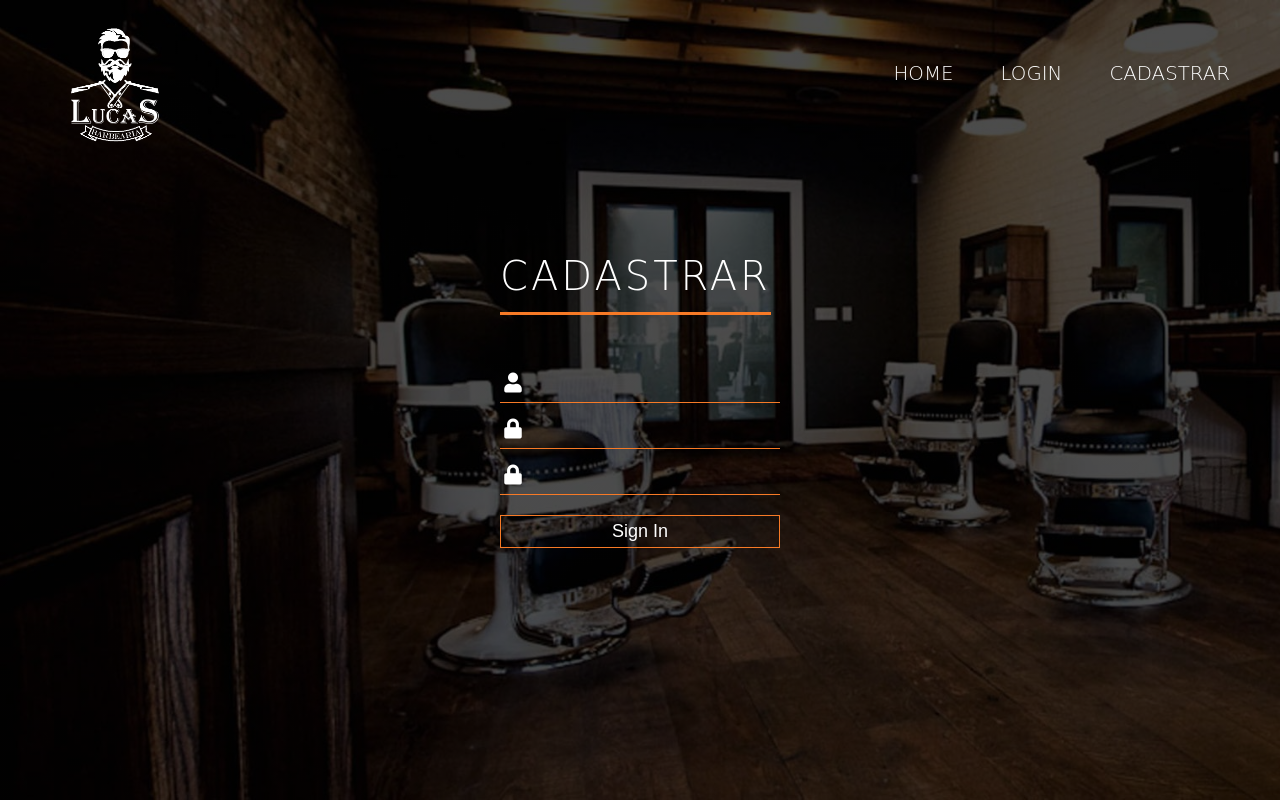
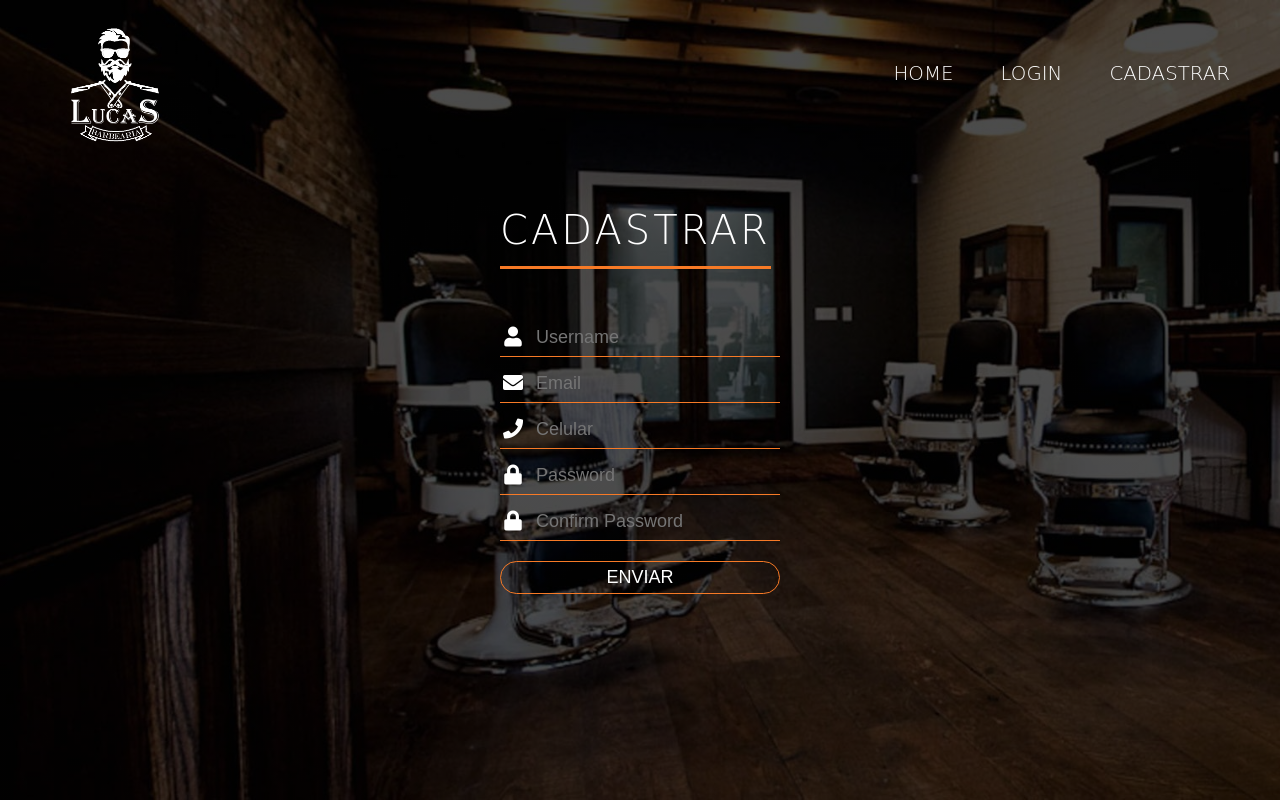
Before and after one commit to AlfaPhD/django_schedule, a Django app: page /cadastrar in a window 1280 px wide. Run offline with Django 3.2, Linux system fonts and the light colour scheme; some libraries are stand-ins or nearby versions; some web fonts are replaced.

Commit message:
[UP] subindo correção no template e tela para cadastro de novos usuarios

```diff
--- a/requirements.txt
+++ b/requirements.txt
@@ -24,3 +24,4 @@ bleach==1.4.3
 whitenoise==3.2
 django-bootstrap4
 django-bootstrap-modal-forms
+django-phone-field
--- /dev/null
+++ b/website/forms.py
@@ -0,0 +1,67 @@
+
+from django import forms
+from django.contrib.auth import get_user_model
+
+User = get_user_model()
+
+
+class ContactForm(forms.Form):
+    full_name = forms.CharField(
+        widget=forms.TextInput(
+            attrs={
+                "class": "form-control",
+                "placeholder": "Seu nome completo"
+            }
+        )
+    )
+    email = forms.EmailField(
+        widget=forms.EmailInput(
+            attrs={
+                "class": "form-control",
+                "placeholder": "Digite seu email"
+            }
+        )
+    )
+    content = forms.CharField(
+        widget=forms.Textarea(
+            attrs={
+                "class": "form-control",
+                "placeholder": "Digite sua mensagem"
+            }
+        )
+    )
+
+    def clean_email(self):
+        email = self.cleaned_data.get("email")
+        if not "gmail.com" in email:
+            raise forms.ValidationError("O Email deve ser do gmail.com")
+        return email
+
+
+class RegisterForm(forms.Form):
+    username = forms.CharField()
+    email = forms.EmailField()
+    password = forms.CharField(widget=forms.PasswordInput)
+    password2 = forms.CharField(label='Confirm password', widget=forms.PasswordInput)
+
+    def clean_username(self):
+        username = self.cleaned_data.get('username')
+        qs = User.objects.filter(username=username)
+        if qs.exists():
+            raise forms.ValidationError("Esse usuário já existe, escolha outro nome.")
+        return username
+
+    def clean_email(self):
+        email = self.cleaned_data.get('email')
+        qs = User.objects.filter(email=email)
+        if qs.exists():
+            raise forms.ValidationError("Esse email já existe, tente outro!")
+        return email
+
+    def clean(self):
+        data = self.cleaned_data
+        password = self.cleaned_data.get('password')
+        password2 = self.cleaned_data.get('password2')
+        if password != password2:
+            raise forms.ValidationError("As senhas informadas devem ser iguais!")
+        return data
--- a/website/templates/registration/register.html
+++ b/website/templates/registration/register.html
@@ -3,29 +3,38 @@
 {% block content %}
     <div class="login-box">
         <h1>Cadastrar</h1>
-
-        {{ form.non_field_errors }}
+         {{ form.non_field_errors }}
         <form method="post" action="{% url 'website:cadastrar' %}">
             {% csrf_token %}
             <div class="textbox">
                 <i class="fas fa-user"></i>
-{#                <input type='text' placeholder="Username" name='username' value='' class='glyphicon glyphicon-user'>#}
-                {{ form.username }}
+                <input type='text' placeholder="Username" name='username' value='' class='glyphicon glyphicon-user'>
+{#                {{ form.username }}#}
+            </div>
+            <div class="textbox">
+                <i class="fas fa-envelope"></i>
+                <input type='text' placeholder="Email" name='email' value='' class='glyphicon glyphicon-user'>
+{#                {{ form.email }}#}
+            </div>
+            <div class="textbox">
+                <i class="fas fa-phone"></i>
+                <input type='text' placeholder="Celular" name='phone' value='' class='glyphicon glyphicon-user'>
+{#                {{ form.email }}#}
             </div>
             <div class="textbox">
                 <i class="fas fa-lock"></i>
-{#                <input type='password' placeholder="Password" name='password' value=''>#}
-                {{ form.password1 }}
+                <input type='password' placeholder="Password" name='password' value=''>
+{#                {{ form.password1 }}#}
             </div>
             <div class="textbox">
                 <i class="fas fa-lock"></i>
-{#                <input type='password' placeholder="Password" name='password' value=''>#}
-                {{ form.password2 }}
+                <input type='password' placeholder="Confirm Password" name='password2' value=''>
+{#                {{ form.password2 }}#}
             </div>
-            <input class='button' type='submit' name='' value='Sign In'>
+            <input class='button btn' type='submit' name='' value='Enviar'>
 
         </form>
-
+        {{ form.non_field_errors }}
 
     </div>
 {% endblock %}
--- a/website/templates/website/base.html
+++ b/website/templates/website/base.html
@@ -20,7 +20,7 @@
     <body>
     {% block body %}
     <div class="wrapper">
-        <div class="sidebar" data-color="orange" data-image="{% static 'website/assets/img/sidebar-5.jpg' %}">
+        <div class="sidebar" data-color="blue" data-image="{% static 'website/assets/img/sidebar-6.jpg' %}">
             <!--
                 Tip 1: You can change the color of the sidebar using: data-color="purple | blue | green | orange | red"
 
@@ -45,7 +45,7 @@
             {% include 'website/includes/footer.html' %}
         </div>
     </div>
-    {% include 'website/includes/fixed_plugin.html' %}
+    {% comment %}{% include 'website/includes/fixed_plugin.html' %}{% endcomment %}
     {% endblock body %}
     </body>
 <!-- CORE JS FILES -->
--- a/website/urls.py
+++ b/website/urls.py
@@ -9,7 +9,7 @@ urlpatterns = [
     path('', views.HomeView.as_view(), name='index'),
     path('login', auth_views.LoginView.as_view(), name='login'),
     path('dashboard', views.DashboardView.as_view(), name='dashboard'),
-    path('cadastrar', views.CreateUserForm.as_view(), name='cadastrar'),
+    path('cadastrar', views.register_page, name='cadastrar'),
     #Cliente
     path('cliente/', views.indexCliente, name='indexCliente'),
     path('cliente/create', views.createCliente, name='createCliente'),
--- a/website/views.py
+++ b/website/views.py
@@ -12,6 +12,30 @@ from django.contrib.auth.decorators import login_required
 from django.urls import reverse_lazy
 from django.contrib import messages
 from django.contrib.auth.forms import UserCreationForm
+from .forms import ContactForm, RegisterForm
+from django.contrib.auth import authenticate, login, get_user_model
+
+
+
+User = get_user_model()
+def register_page(request):
+    form = RegisterForm(request.POST or None)
+    context = {
+                    "form": form
+              }
+    if form.is_valid():
+        print(form.cleaned_data)
+        print(form.cleaned_data)
+        username = form.cleaned_data.get("username")
+        email = form.cleaned_data.get("email")
+        password = form.cleaned_data.get("password")
+        new_user = User.objects.create_user(username, email, password)
+        print(new_user)
+        return render(request, 'registration/login.html', context)
+    else:
+        return render(request, "registration/register.html", context)
+
+
 
 ## clientes
 @login_required
@@ -258,6 +282,7 @@ class ProdutoListView(ListView):
 
 
 
+
 def get_data(request):
     data = [
         dict(title='Lunch', start='2018-10-22 10:00', end='2018-10-22 10:30', allDay=False, className='event-azure'),
```
Also changed, not shown: db_.sqlite3, website/static/website/assets/img/sidebar-6.jpg (added).
